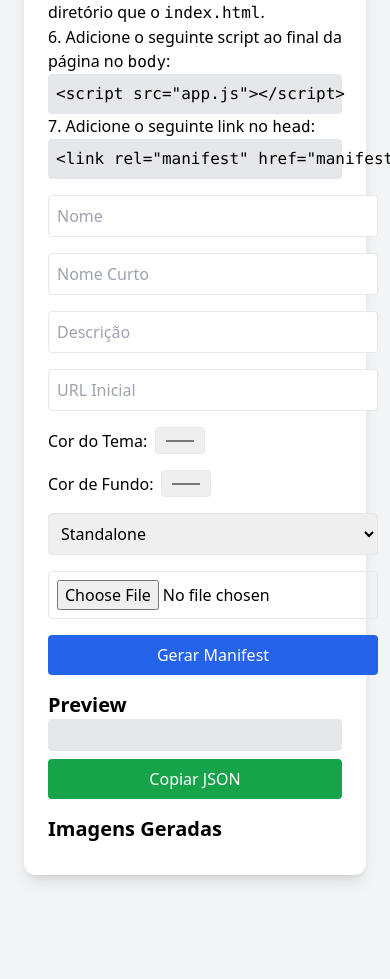
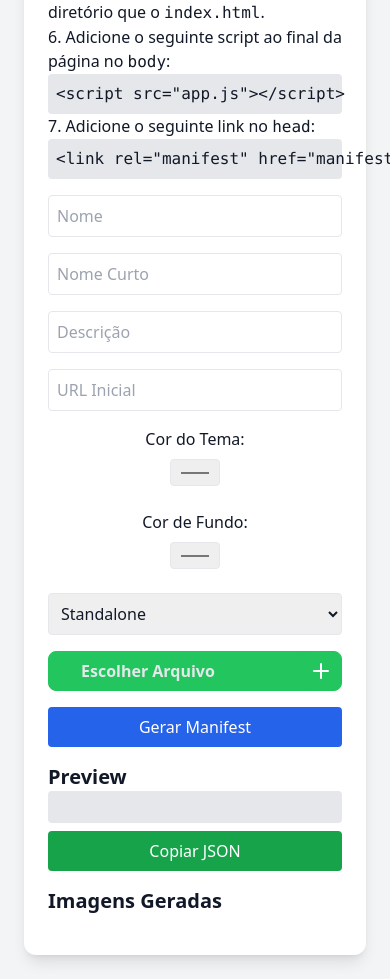
Before and after one commit to Luppi15/PWA-tutorial, a plain HTML site: page index.html in a window 390 px wide. Shown: the part 438-1417 px from the top of the page. Before the commit the page ends 1337 px from the top, so only its background shows below. Drawn offline with nearby package versions, Linux system fonts and the light colour scheme.

Commit message:
aprimoramento estetico da pagina

```diff
--- a/index.html
+++ b/index.html
@@ -6,62 +6,93 @@
     <title>Gerador de Manifest.json</title>
     <script src="https://cdn.tailwindcss.com"></script>
     <link rel="manifest" href="manifest.json">
+    <script>
+        // Script para alternar entre tema claro e escuro
+        function toggleTheme() {
+            const html = document.documentElement;
+            if (html.classList.contains('dark')) {
+                html.classList.remove('dark');
+                localStorage.setItem('theme', 'light');
+            } else {
+                html.classList.add('dark');
+                localStorage.setItem('theme', 'dark');
+            }
+        }
+
+        // Carregar tema salvo
+        document.addEventListener('DOMContentLoaded', () => {
+            if (localStorage.getItem('theme') === 'dark') {
+                document.documentElement.classList.add('dark');
+            }
+        });
+    </script>
 </head>
-<body class="bg-gray-100 p-6">
-    <div class="max-w-3xl mx-auto bg-white p-6 rounded-xl shadow-lg">
+<body class="bg-gray-100 dark:bg-gray-900 text-gray-900 dark:text-gray-100 p-6">
+    <div class="max-w-3xl mx-auto bg-white dark:bg-gray-800 p-6 rounded-xl shadow-lg">
         <h1 class="text-2xl font-bold mb-4">Gerador de Manifest.json</h1>
 
         <h2 class="text-xl font-semibold mt-4">Instruções</h2>
         <p class="mt-2">Para usar este template de PWA, siga os passos abaixo:</p>
         <ol class="list-decimal list-inside mt-2">
-            <li>Entre no site: <a href="https://luppi15.github.io/PWA-tutorial/" class="text-blue-600 underline">https://luppi15.github.io/PWA-tutorial/</a></li>
+            <li>Entre no site: <a href="https://luppi15.github.io/PWA-tutorial/" class="text-blue-600 dark:text-blue-400 underline">https://luppi15.github.io/PWA-tutorial/</a></li>
             <li>Adicione as informações do seu manifest no formulário.</li>
             <li>Baixe as imagens e o arquivo manifest.json gerados.</li>
             <li>Baixe os arquivos <code>app.js</code> e <code>sw.js</code>.</li>
             <li>Coloque as imagens geradas, o <code>sw.js</code> e o <code>manifest.json</code> no mesmo diretório que o <code>index.html</code>.</li>
             <li>Adicione o seguinte script ao final da página no <code>body</code>:
-                <pre class="bg-gray-200 p-2 rounded"><code>&lt;script src="app.js"&gt;&lt;/script&gt;</code></pre>
+                <pre class="bg-gray-200 dark:bg-gray-700 p-2 rounded"><code>&lt;script src="app.js"&gt;&lt;/script&gt;</code></pre>
             </li>
             <li>Adicione o seguinte link no <code>head</code>:
-                <pre class="bg-gray-200 p-2 rounded"><code>&lt;link rel="manifest" href="manifest.json"&gt;</code></pre>
+                <pre class="bg-gray-200 dark:bg-gray-700 p-2 rounded"><code>&lt;link rel="manifest" href="manifest.json"&gt;</code></pre>
             </li>
         </ol>
 
         <form id="manifestForm" class="grid gap-4 mt-4">
-            <input type="text" id="name" placeholder="Nome" class="p-2 border rounded">
-            <input type="text" id="short_name" placeholder="Nome Curto" class="p-2 border rounded">
-            <input type="text" id="description" placeholder="Descrição" class="p-2 border rounded">
-            <input type="text" id="start_url" placeholder="URL Inicial" class="p-2 border rounded">
+            <input type="text" id="name" placeholder="Nome" class="p-2 border rounded w-full dark:bg-gray-700 dark:border-gray-600">
+            <input type="text" id="short_name" placeholder="Nome Curto" class="p-2 border rounded w-full dark:bg-gray-700 dark:border-gray-600">
+            <input type="text" id="description" placeholder="Descrição" class="p-2 border rounded w-full dark:bg-gray-700 dark:border-gray-600">
+            <input type="text" id="start_url" placeholder="URL Inicial" class="p-2 border rounded w-full dark:bg-gray-700 dark:border-gray-600">
 
-            <label class="flex items-center gap-2">
+            <label class="flex flex-col sm:flex-row items-center gap-2">
                 <span>Cor do Tema:</span>
-                <input type="color" id="theme_color" class="p-2 border rounded">
+                <input type="color" id="theme_color" class="p-2 border rounded dark:bg-gray-700 dark:border-gray-600">
                 <span id="theme_color_value" class="font-mono"></span>
             </label>
 
-            <label class="flex items-center gap-2">
+            <label class="flex flex-col sm:flex-row items-center gap-2">
                 <span>Cor de Fundo:</span>
-                <input type="color" id="background_color" class="p-2 border rounded">
+                <input type="color" id="background_color" class="p-2 border rounded dark:bg-gray-700 dark:border-gray-600">
                 <span id="background_color_value" class="font-mono"></span>
             </label>
 
-            <select id="display" class="p-2 border rounded">
+            <select id="display" class="p-2 border rounded w-full dark:bg-gray-700 dark:border-gray-600">
                 <option value="standalone">Standalone</option>
                 <option value="fullscreen">Fullscreen</option>
                 <option value="minimal-ui">Minimal UI</option>
                 <option value="browser">Browser</option>
             </select>
 
-            <input type="file" id="icon" accept="image/*" class="p-2 border rounded">
-            <button type="button" onclick="generateManifest()" class="bg-blue-600 text-white p-2 rounded hover:bg-blue-700">Gerar Manifest</button>
+            <div class="relative w-full">
+                <input type="file" id="icon" accept="image/*" class="absolute inset-0 w-full h-full opacity-0 cursor-pointer">
+                <button type="button" onclick="document.getElementById('icon').click()" class="rounded-lg relative w-full h-10 cursor-pointer flex items-center border border-green-500 bg-green-500 group hover:bg-green-500 active:bg-green-500 active:border-green-500">
+                    <span class="text-gray-200 font-semibold ml-8 transform group-hover:translate-x-20 transition-all duration-300">Escolher Arquivo</span>
+                    <span class="absolute right-0 h-full w-10 rounded-lg bg-green-500 flex items-center justify-center transform group-hover:translate-x-0 group-hover:w-full transition-all duration-300">
+                        <svg class="svg w-8 text-white" fill="none" height="24" stroke="currentColor" stroke-linecap="round" stroke-linejoin="round" stroke-width="2" viewBox="0 0 24 24" width="24" xmlns="http://www.w3.org/2000/svg">
+                            <line x1="12" x2="12" y1="5" y2="19"></line>
+                            <line x1="5" x2="19" y1="12" y2="12"></line>
+                        </svg>
+                    </span>
+                </button>
+            </div>
+
+            <button type="button" onclick="generateManifest()" class="bg-blue-600 text-white p-2 rounded hover:bg-blue-700 w-full">Gerar Manifest</button>
         </form>
         <h2 class="text-xl font-semibold mt-4">Preview</h2>
-        <pre id="jsonPreview" class="bg-gray-200 p-4 rounded overflow-auto"></pre>
+        <pre id="jsonPreview" class="bg-gray-200 dark:bg-gray-700 p-4 rounded overflow-auto"></pre>
         <button onclick="copyManifest()" class="bg-green-600 text-white p-2 rounded mt-2 hover:bg-green-700 w-full">Copiar JSON</button>
         <h2 class="text-xl font-semibold mt-4">Imagens Geradas</h2>
-        <div id="imageDownloads" class="grid gap-2 mt-2"></div>
-        <a id="downloadAll" class="bg-green-600 text-white p2 rounded block text-center hover:bg-green-700 hidden">Baixar Todas</a>
-
+        <div id="imageDownloads" class="grid gap-2 mt-2 pb-2 "></div>
+        <a id="downloadAll" class="bg-green-600 text-white p-2 rounded block text-center hover:bg-green-700 hidden">Baixar Tudo</a>
     </div>
     <script>
         document.getElementById('theme_color').addEventListener('input', function() {
```
